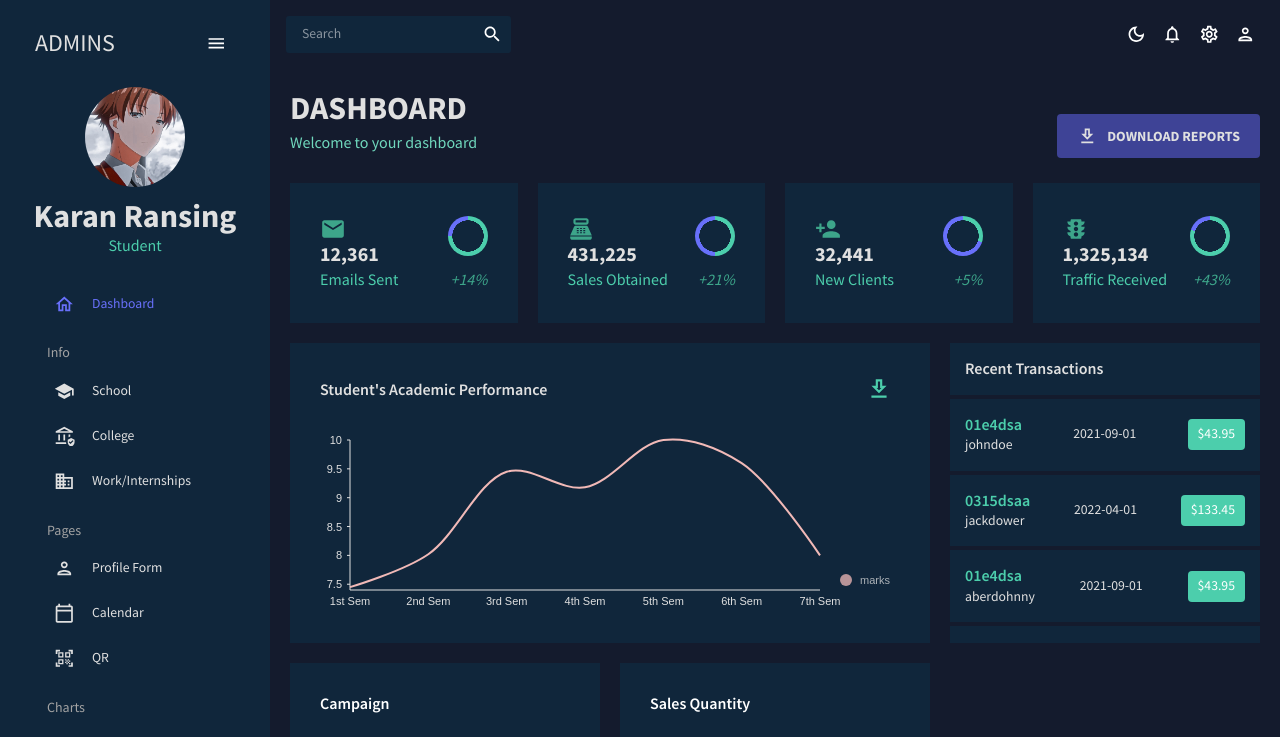
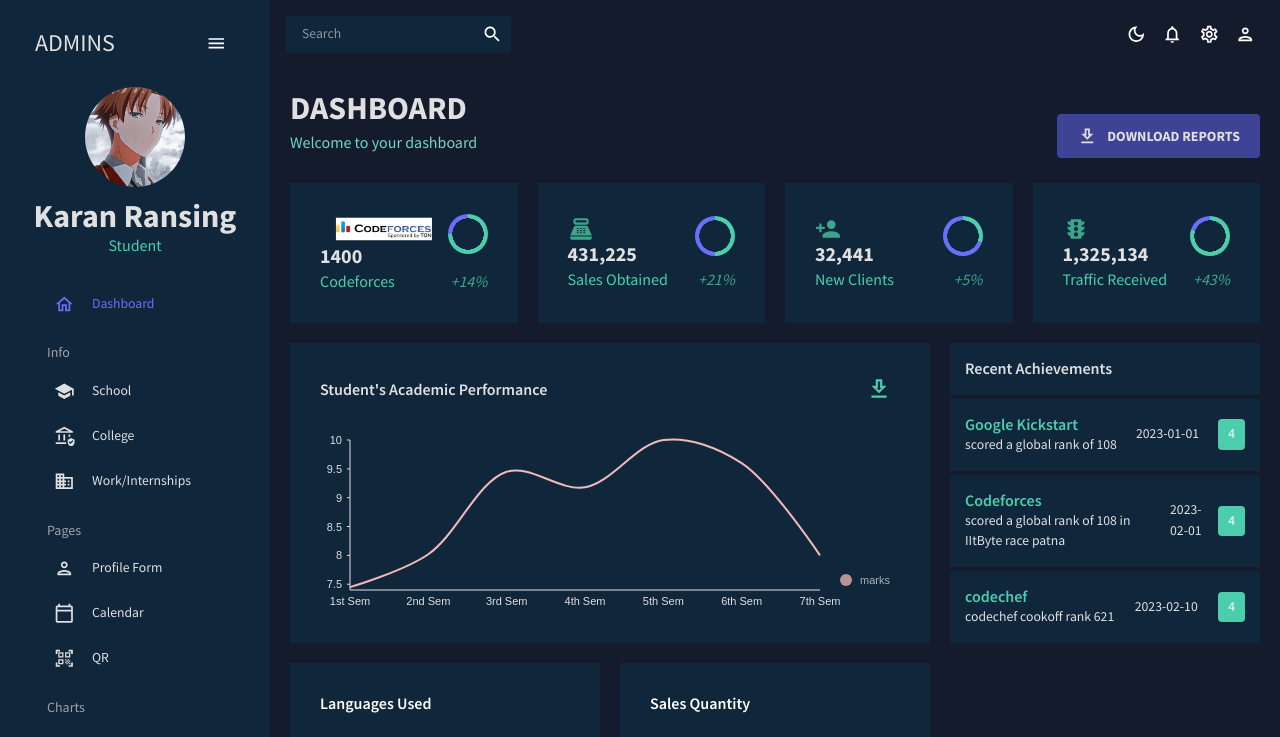
Before and after one commit to KaranRansing2002/uei, a React (Vite) app: page / in a window 1280 px wide. Shown: the top 737 px of the page. Built offline with nearby package versions, Linux system fonts and the light colour scheme.

Commit message:
some changes

```diff
--- a/src/components/PieChart.jsx
+++ b/src/components/PieChart.jsx
@@ -1,11 +1,13 @@
-import { ResponsivePie } from '@nivo/pie'
-import { mockPieData as data } from '../data/mockData'
-// make sure parent container have a defined height when using
-// responsive component, otherwise height will be 0 and
-// no chart will be rendered.
-// website examples showcase many properties,
-// you'll often use just a few of them.
-const MyResponsivePie = ({ data /* see data tab */ }) => (
+import { ResponsivePie } from "@nivo/pie";
+import { tokens } from "../theme";
+import { useTheme } from "@mui/material";
+import { mockPieData as data } from "../data/mockData";
+
+const PieChart = () => {
+  const theme = useTheme();
+  const colors = tokens(theme.palette.mode);
+  return (
+    <div className="h-92 w-full">
     <ResponsivePie
         data={data}
         margin={{ top: 40, right: 80, bottom: 80, left: 80 }}
@@ -133,5 +135,8 @@ const MyResponsivePie = ({ data /* see data tab */ }) => (
             }
         ]}
     />
-)
-export default MyResponsivePie;
+    </div>
+  );
+};
+
+export default PieChart;
--- a/src/data/mockData.js
+++ b/src/data/mockData.js
@@ -268,52 +268,28 @@ export const mockDataInvoices = [
 
 export const mockTransactions = [
   {
-    txId: "01e4dsa",
-    user: "johndoe",
-    date: "2021-09-01",
-    cost: "43.95",
+    txId: "Google Kickstart",
+    desc: "scored a global rank of 108",
+    date: "2023-01-01",
+    stars: 4,
   },
   {
-    txId: "0315dsaa",
-    user: "jackdower",
-    date: "2022-04-01",
-    cost: "133.45",
+    txId: "Codeforces",
+    desc: "scored a global rank of 108 in IItByte race patna",
+    date: "2023-02-01",
+    stars: 4,
   },
   {
-    txId: "01e4dsa",
-    user: "aberdohnny",
-    date: "2021-09-01",
-    cost: "43.95",
+    txId: "codechef",
+    desc: "codechef cookoff rank 621",
+    date: "2023-02-10",
+    stars: 4,
   },
   {
-    txId: "51034szv",
-    user: "goodmanave",
-    date: "2022-11-05",
-    cost: "200.95",
-  },
-  {
-    txId: "0a123sb",
-    user: "stevebower",
-    date: "2022-11-02",
-    cost: "13.55",
-  },
-  {
-    txId: "01e4dsa",
-    user: "aberdohnny",
-    date: "2021-09-01",
-    cost: "43.95",
-  },
-  {
-    txId: "120s51a",
-    user: "wootzifer",
-    date: "2019-04-15",
-    cost: "24.20",
-  },
-  {
-    txId: "0315dsaa",
-    user: "jackdower",
-    date: "2022-04-01",
-    cost: "133.45",
+    txId: "Codeforces",
+    desc: "scored a global rank 422",
+    date: "2023-01-01",
+    stars: 4,
   },
 ];
 
@@ -398,42 +374,37 @@ export const mockBarData = [
 ];
 
 export const mockPieData = [
-  {
-    id: "hack",
-    label : "c++",
-    value: 700,
-    color: "hsl(104, 70%, 50%)"
-  }
-  // {
-  //   id: "hack",
-  //   label: "hack",
-  //   value: 239,
-  //   color: "hsl(104, 70%, 50%)",
-  // },
-  // {
-  //   id: "make",
-  //   label: "make",
-  //   value: 170,
-  //   color: "hsl(162, 70%, 50%)",
-  // },
-  // {
-  //   id: "go",
-  //   label: "go",
-  //   value: 322,
-  //   color: "hsl(291, 70%, 50%)",
-  // },
-  // {
-  //   id: "lisp",
-  //   label: "lisp",
-  //   value: 503,
-  //   color: "hsl(229, 70%, 50%)",
-  // },
-  // {
-  //   id: "scala",
-  //   label: "scala",
-  //   value: 584,
-  //   color: "hsl(344, 70%, 50%)",
-  // },
+    {
+      "id": "ruby",
+      "label": "ruby",
+      "value": 433,
+      "color": "hsl(81, 70%, 50%)"
+    },
+    {
+      "id": "javascript",
+      "label": "javascript",
+      "value": 452,
+      "color": "hsl(195, 70%, 50%)"
+    },
+    {
+      "id": "haskell",
+      "label": "haskell",
+      "value": 15,
+      "color": "hsl(257, 70%, 50%)"
+    },
+    {
+      "id": "css",
+      "label": "css",
+      "value": 213,
+      "color": "hsl(241, 70%, 50%)"
+    },
+    {
+      "id": "c",
+      "label": "c",
+      "value": 126,
+      "color": "hsl(93, 70%, 50%)"
+    }
+
 ];
 
 export const mockLineData = [
--- a/src/scenes/dashboard/Dashboard.jsx
+++ b/src/scenes/dashboard/Dashboard.jsx
@@ -12,13 +12,17 @@ import GeographyChart from "../../components/GeographyChart";
 import BarChart from "../../components/BarChart";
 import StatBox from "../../components/StatBox";
 import ProgressCircle from "../../components/ProgressCircle";
+import PieChart from "../../components/PieChart";
+import code from '../../assets/codeforces-sponsored-by-ton.png'
 
 const Dashboard = () => {
   const theme = useTheme();
   const colors = tokens(theme.palette.mode);
 
   return (
+
     <Box m="20px">
+      {/* <PieChart/> */}
       {/* HEADER */}
       <Box display="flex" justifyContent="space-between" alignItems="center">
         <Header title="DASHBOARD" subtitle="Welcome to your dashboard" />
@@ -55,14 +59,12 @@ const Dashboard = () => {
           justifyContent="center"
         >
           <StatBox
-            title="12,361"
-            subtitle="Emails Sent"
+            title="1400"
+            subtitle="Codeforces"
             progress="0.75"
             increase="+14%"
             icon={
-              <EmailIcon
-                sx={{ color: colors.greenAccent[600], fontSize: "26px" }}
-              />
+              <img className='scale-[0.75]' src={code}></img>
             }
           />
         </Box>
@@ -179,7 +181,7 @@ const Dashboard = () => {
             p="15px"
           >
             <Typography color={colors.grey[100]} variant="h5" fontWeight="600">
-              Recent Transactions
+              Recent Achievements
             </Typography>
           </Box>
           {mockTransactions.map((transaction, i) => (
@@ -200,7 +202,7 @@ const Dashboard = () => {
                   {transaction.txId}
                 </Typography>
                 <Typography color={colors.grey[100]}>
-                  {transaction.user}
+                  {transaction.desc}
                 </Typography>
               </Box>
               <Box color={colors.grey[100]}>{transaction.date}</Box>
@@ -209,7 +211,7 @@ const Dashboard = () => {
                 p="5px 10px"
                 borderRadius="4px"
               >
-                ${transaction.cost}
+                {transaction.stars}
               </Box>
             </Box>
           ))}
@@ -223,7 +225,7 @@ const Dashboard = () => {
           p="30px"
         >
           <Typography variant="h5" fontWeight="600">
-            Campaign
+            Languages Used
           </Typography>
           <Box
             display="flex"
@@ -231,15 +233,14 @@ const Dashboard = () => {
             alignItems="center"
             mt="25px"
           >
-            <ProgressCircle size="125" />
+            <PieChart />
             <Typography
               variant="h5"
               color={colors.greenAccent[500]}
               sx={{ mt: "15px" }}
             >
-              $48,352 revenue generated
             </Typography>
-            <Typography>Includes extra misc expenditures and costs</Typography>
+            {/* <Typography>Includes extra misc expenditures and costs</Typography> */}
           </Box>
         </Box>
         <Box
```
Also changed, not shown: src/assets/codeforces-sponsored-by-ton.png (added).
